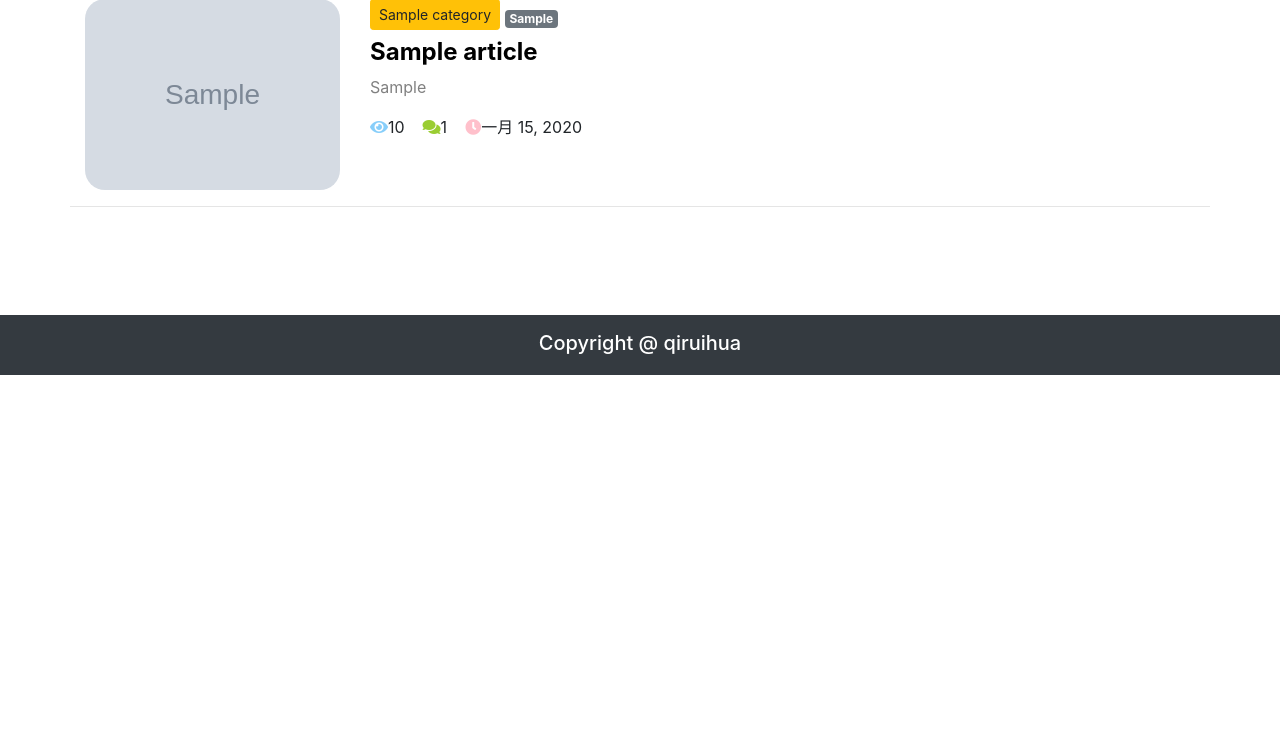
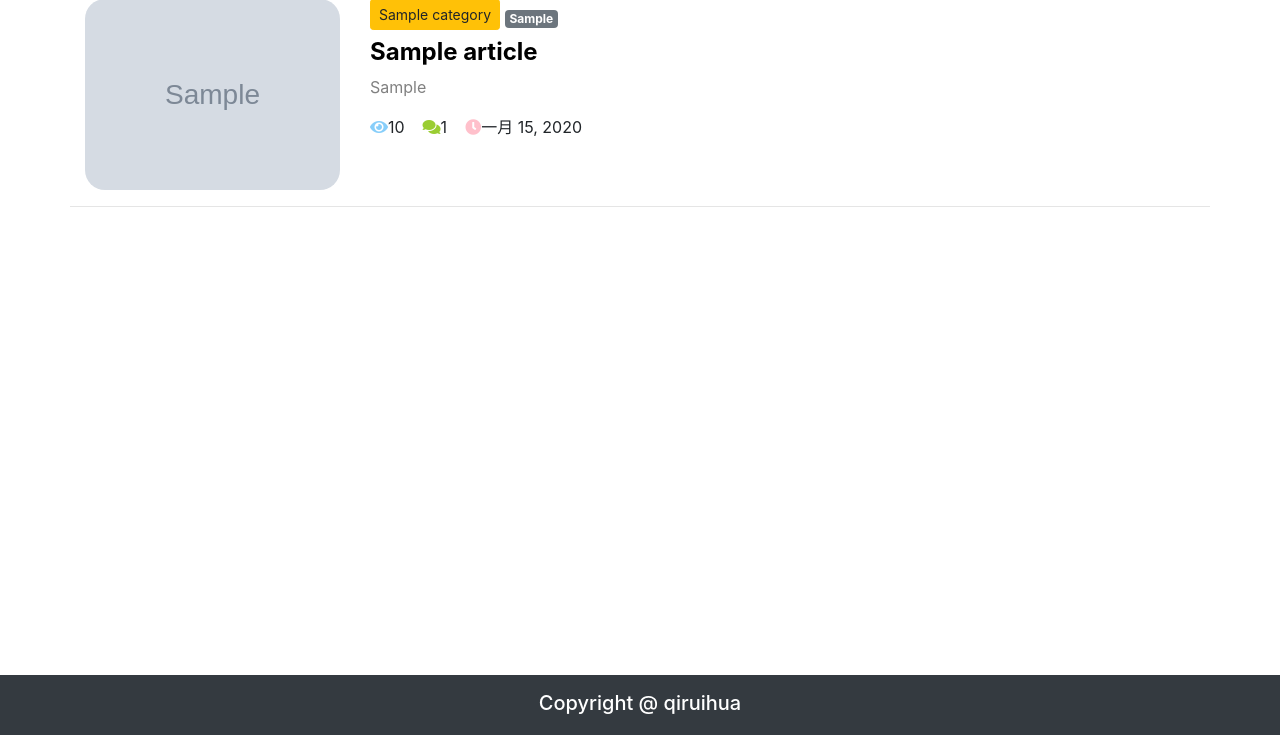
Before and after one commit to wy18569546920/WYBlog, a Django app: template WYblog/templates/index.html in a window 1280 px wide. Shown: the part 65-800 px from the top of the page. Run offline with Django 3.2, Linux system fonts and the light colour scheme; tables that the repository leaves empty hold one stand-in row (values such as "Sample post"); the template is opened without the code that fills it: values that come from a table or form of the project are taken from there, most other values are stand-ins (such as "Sample title", 1, 10 or a date in 2020); grey boxes marked "Sample" are stand-in pictures; parts of the project's set-up code (start-up, migrations or seed data) failed here and were passed over; some libraries are stand-ins or nearby versions.

Commit message:
css的foot保持在底部

```diff
--- a/WYblog/static/common/common.css
+++ b/WYblog/static/common/common.css
@@ -4,7 +4,10 @@ html, body {
 }
 #footer
 {
+    position: absolute;
     height: 60px;
+    bottom: 0px;
+    width: 100%;
 }
 
 /* 分页样式 */
```
